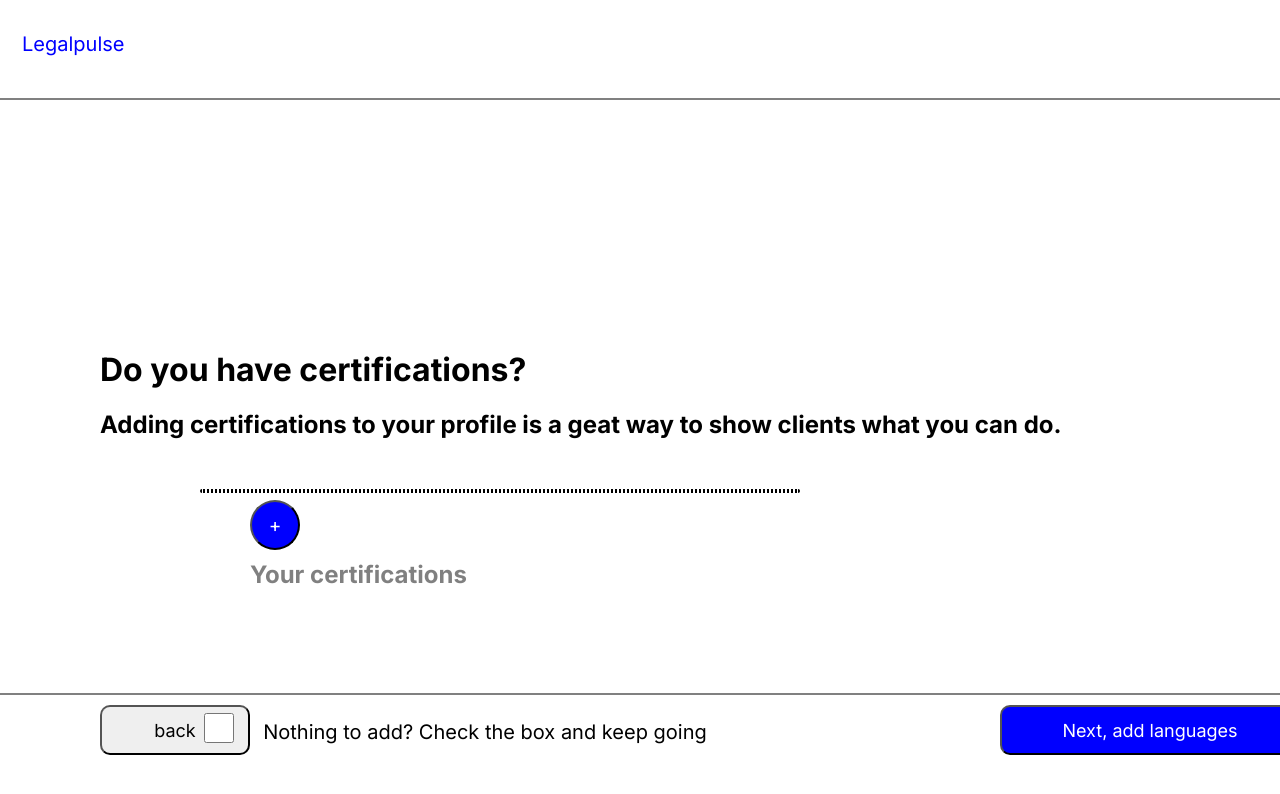
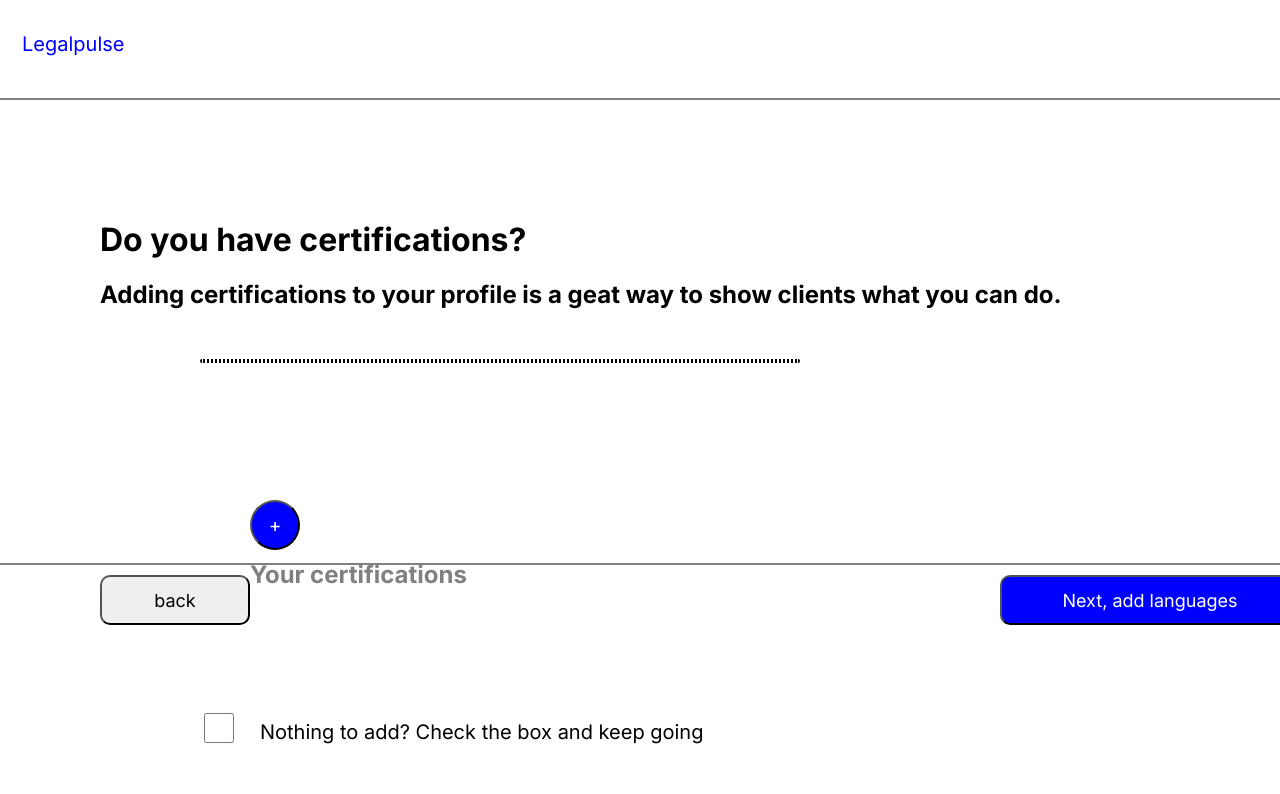
Before and after one commit to Nitotony/certifications, a React (Create React App) app: page / in a window 1280 px wide. Shown: the top 794 px of the page. Built offline with nearby package versions, Linux system fonts and the light colour scheme; the HTML template or start-up script is replaced by a standard one.

Commit message:
Update App.css

```diff
--- a/src/App.css
+++ b/src/App.css
@@ -1,48 +1,20 @@
 @import url("https://fonts.googleapis.com/css2?family=Inter:wght@400;500;700;800&display=swap");
 
-.App {
-  text-align: center;
-}
+
 * {
   font-family: "Inter", sans-serif;
   box-sizing: border-box;
 }
 
-.App-logo {
-  height: 40vmin;
-  pointer-events: none;
-}
 
-@media (prefers-reduced-motion: no-preference) {
-  .App-logo {
-    animation: App-logo-spin infinite 20s linear;
-  }
+.App{
+  width: auto;
+  height: auto;
 }
 
 .kappa {
   margin-left: 100px;
-  margin-top: 250px;
+  margin-top: 120px;
+  margin-right: auto;
+  margin-bottom: auto;
 }
-.App-header {
-  background-color: #282c34;
-  min-height: 100vh;
-  display: flex;
-  flex-direction: column;
-  align-items: center;
-  justify-content: center;
-  font-size: calc(10px + 2vmin);
-  color: white;
-}
-
-.App-link {
-  color: #61dafb;
-}
-
-@keyframes App-logo-spin {
-  from {
-    transform: rotate(0deg);
-  }
-  to {
-    transform: rotate(360deg);
-  }
-}
```
